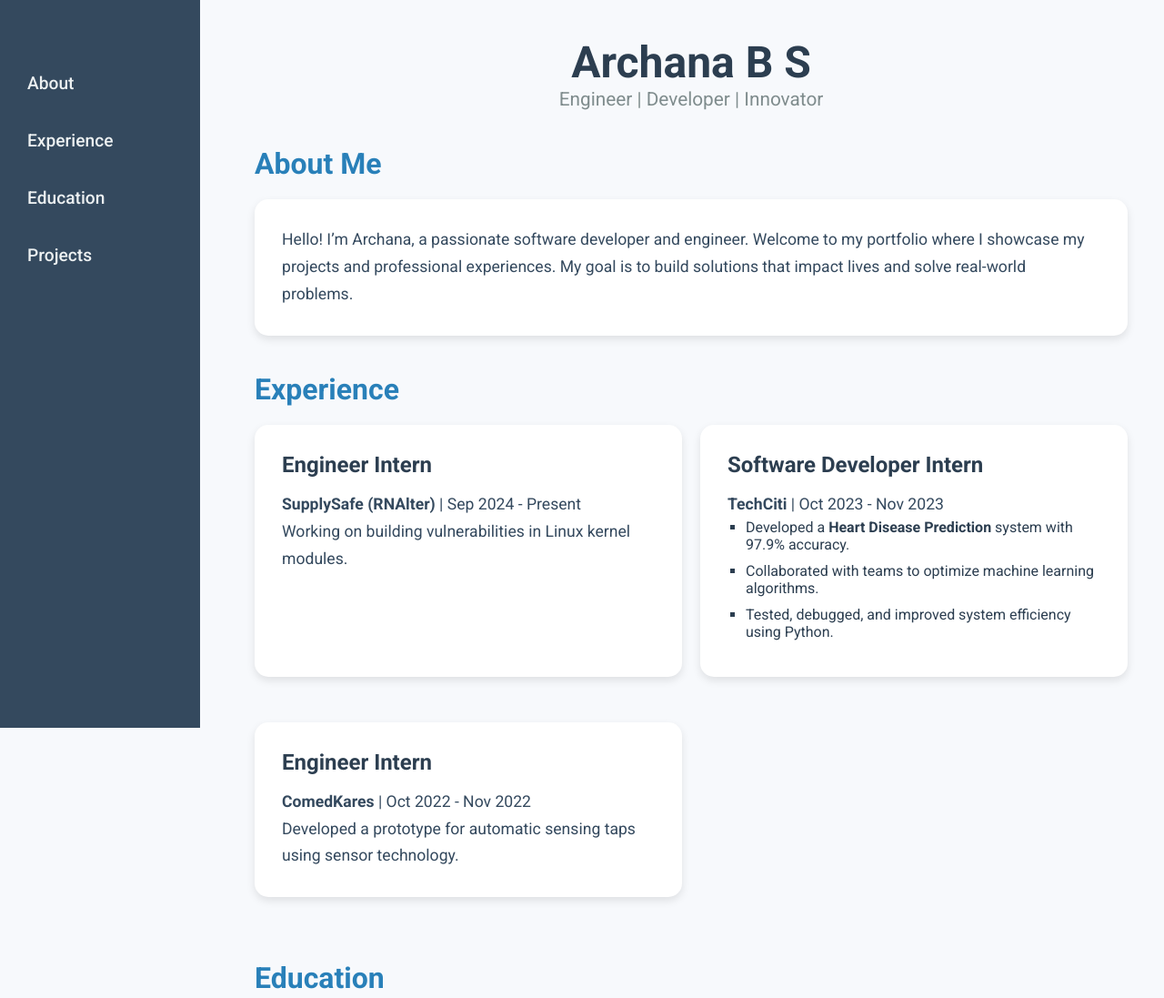
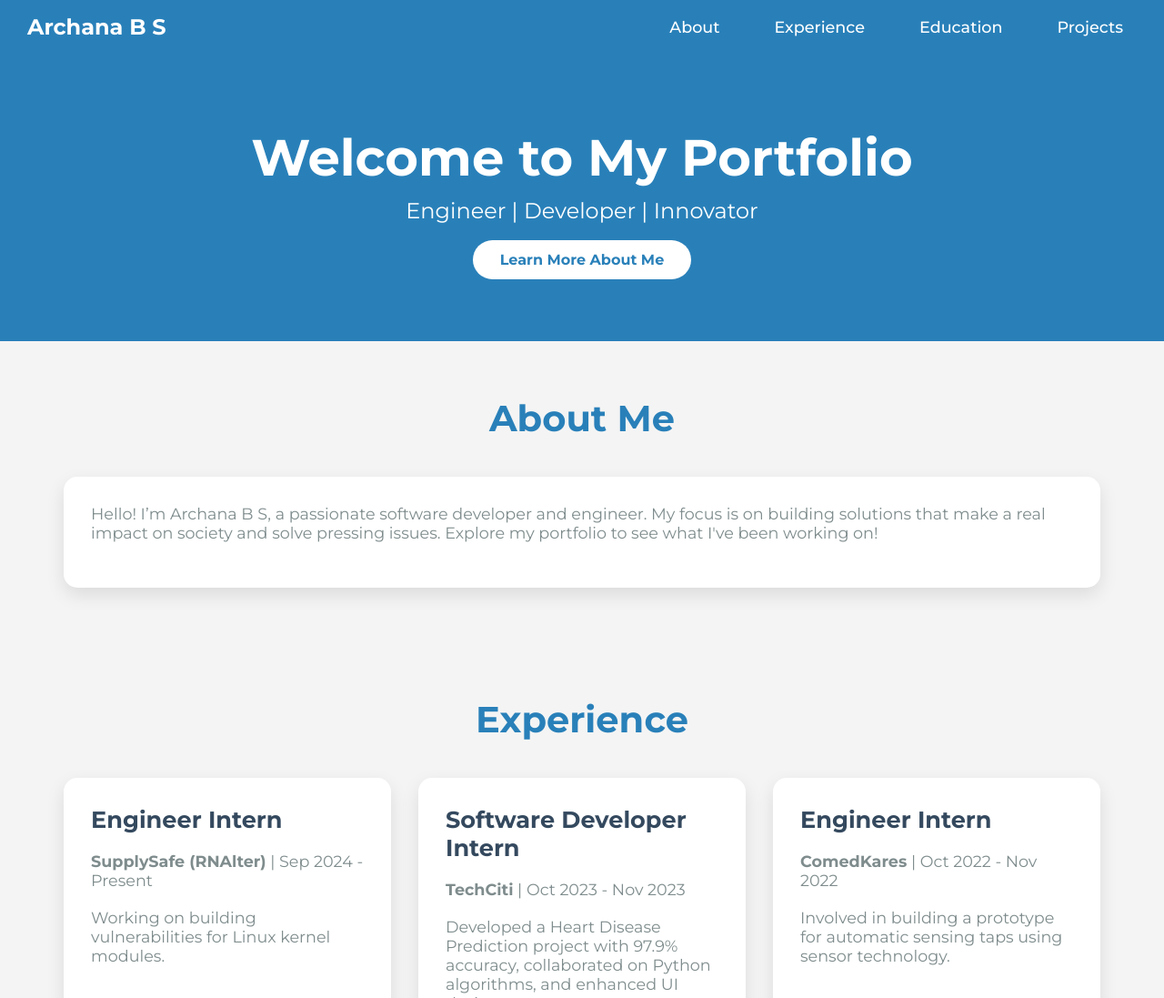
Before and after one commit to ArchanaBS-1233/ArchanaBS-1233.github.io, a plain HTML site: page index.html in a window 1280 px wide. Shown: the top 1097 px of the page at 91% size. Drawn offline with Linux system fonts and the light colour scheme.

Commit message:
Update index.html

```diff
--- a/index.html
+++ b/index.html
@@ -5,7 +5,7 @@
     <title>Archana B S Portfolio</title>
     <style>
         /* Importing Google Fonts */
-        @import url('https://fonts.googleapis.com/css2?family=Roboto:wght@300;400;500;700&display=swap');
+        @import url('https://fonts.googleapis.com/css2?family=Montserrat:wght@400;500;700&display=swap');
 
         * {
             box-sizing: border-box;
@@ -14,138 +14,153 @@
         }
 
         body {
-            font-family: 'Roboto', sans-serif;
-            background-color: #f7f9fc;
+            font-family: 'Montserrat', sans-serif;
+            background-color: #f4f4f4;
             color: #2c3e50;
-            display: flex;
         }
 
-        /* Sidebar Navigation */
+        /* Navigation Bar */
         nav {
-            width: 220px;
-            background-color: #34495e;
-            padding: 20px;
-            height: 100vh;
-            position: fixed;
+            background-color: #2980b9;
+            padding: 15px 30px;
+            display: flex;
+            justify-content: space-between;
+            align-items: center;
+            position: sticky;
             top: 0;
-            left: 0;
+            z-index: 1000;
         }
 
         nav ul {
             list-style-type: none;
-            padding: 0;
-            margin-top: 50px;
+            display: flex;
         }
 
         nav ul li {
-            margin-bottom: 20px;
+            margin-left: 30px;
         }
 
         nav ul li a {
             text-decoration: none;
-            color: #ecf0f1;
-            font-size: 1.2em;
+            color: white;
             font-weight: 500;
-            padding: 10px;
-            display: block;
-            border-radius: 5px;
-            transition: background-color 0.3s;
+            font-size: 1.1em;
+            padding: 10px 15px;
+            transition: background-color 0.3s ease;
         }
 
         nav ul li a:hover {
-            background-color: #2980b9;
+            background-color: #1e6f99;
+            border-radius: 5px;
         }
 
-        /* Main Content Area */
-        .content {
-            margin-left: 240px;
-            padding: 40px;
-            width: calc(100% - 240px);
+        /* Hero Section */
+        .hero {
+            background-color: #2980b9;
+            color: white;
+            padding: 80px 0;
+            text-align: center;
         }
 
-        header {
-            text-align: center;
-            margin-bottom: 40px;
+        .hero h1 {
+            font-size: 3.5em;
+            font-weight: 700;
+            margin-bottom: 10px;
         }
 
-        header h1 {
-            font-size: 3em;
-            font-weight: 700;
-            color: #2c3e50;
-        }
-
-        header p {
-            font-size: 1.3em;
-            color: #7f8c8d;
-        }
-
-        /* Section Layout */
-        section {
-            margin-bottom: 40px;
-        }
-
-        h2 {
-            font-size: 2em;
-            font-weight: 600;
-            color: #2980b9;
-            margin-bottom: 20px;
-        }
-
-        /* Card Design */
-        .card {
-            background-color: #ffffff;
-            border-radius: 15px;
-            padding: 30px;
-            box-shadow: 0 4px 10px rgba(0, 0, 0, 0.1);
+        .hero p {
+            font-size: 1.5em;
+            font-weight: 400;
             margin-bottom: 30px;
         }
 
+        .hero a {
+            background-color: white;
+            color: #2980b9;
+            text-decoration: none;
+            padding: 12px 30px;
+            border-radius: 50px;
+            font-weight: 600;
+            transition: background-color 0.3s ease;
+        }
+
+        .hero a:hover {
+            background-color: #dfe6e9;
+        }
+
+        /* Content Sections */
+        .section {
+            padding: 60px 30px;
+            max-width: 1200px;
+            margin: 0 auto;
+        }
+
+        .section h2 {
+            font-size: 2.5em;
+            font-weight: 700;
+            color: #2980b9;
+            margin-bottom: 40px;
+            text-align: center;
+        }
+
+        /* Grid Layout for Experience and Education */
+        .grid-container {
+            display: grid;
+            grid-template-columns: repeat(auto-fit, minmax(300px, 1fr));
+            gap: 30px;
+        }
+
+        .card {
+            background-color: white;
+            padding: 30px;
+            border-radius: 15px;
+            box-shadow: 0 8px 20px rgba(0, 0, 0, 0.1);
+            transition: transform 0.3s ease, box-shadow 0.3s ease;
+        }
+
+        .card:hover {
+            transform: translateY(-10px);
+            box-shadow: 0 12px 24px rgba(0, 0, 0, 0.2);
+        }
+
         .card h3 {
-            font-size: 1.5em;
+            font-size: 1.6em;
             font-weight: 600;
-            color: #2c3e50;
-            margin-bottom: 15px;
+            color: #34495e;
+            margin-bottom: 20px;
         }
 
         .card p {
             font-size: 1.1em;
-            color: #34495e;
-            line-height: 1.7;
+            color: #7f8c8d;
+            margin-bottom: 20px;
         }
 
-        .card ul {
-            list-style-type: square;
-            margin-left: 20px;
+        /* Footer */
+        footer {
+            background-color: #34495e;
+            color: white;
+            text-align: center;
+            padding: 30px 0;
         }
 
-        .card ul li {
-            margin-bottom: 10px;
+        footer p {
+            font-size: 1.1em;
         }
 
-        /* Experience & Education Cards */
-        .card-experience,
-        .card-education {
-            display: grid;
-            grid-template-columns: 1fr 1fr;
-            gap: 20px;
+        /* Responsive */
+        @media (max-width: 768px) {
+            nav ul {
+                flex-direction: column;
+                margin-left: 0;
             }
 
-        /* Mobile Responsiveness */
-        @media (max-width: 768px) {
-            nav {
-                width: 100%;
-                height: auto;
-                position: relative;
+            .hero h1 {
+                font-size: 2.8em;
             }
 
-            .content {
-                margin-left: 0;
-                padding: 20px;
-            }
-
-            .card-experience,
-            .card-education {
-                grid-template-columns: 1fr;
+            .hero p {
+                font-size: 1.2em;
             }
         }
     </style>
@@ -153,8 +168,11 @@
 
 <body>
 
-    <!-- Sidebar Navigation -->
+    <!-- Navigation Bar -->
     <nav>
+        <div class="logo">
+            <h1 style="color: white;">Archana B S</h1>
+        </div>
         <ul>
             <li><a href="#about">About</a></li>
             <li><a href="#experience">Experience</a></li>
@@ -163,68 +181,52 @@
         </ul>
     </nav>
 
-    <!-- Main Content -->
-    <div class="content">
-        <header>
-            <h1>Archana B S</h1>
+    <!-- Hero Section -->
+    <section class="hero">
+        <h1>Welcome to My Portfolio</h1>
         <p>Engineer | Developer | Innovator</p>
-        </header>
+        <a href="#about">Learn More About Me</a>
+    </section>
 
     <!-- About Section -->
-        <section id="about">
+    <section class="section" id="about">
         <h2>About Me</h2>
         <div class="card">
-                <p>Hello! I’m Archana, a passionate software developer and engineer. Welcome to my portfolio where I
-                    showcase my projects and professional experiences. My goal is to build solutions that impact lives
-                    and solve real-world problems.</p>
+            <p>Hello! I’m Archana B S, a passionate software developer and engineer. My focus is on building solutions that make a real impact on society and solve pressing issues. Explore my portfolio to see what I've been working on!</p>
         </div>
     </section>
 
     <!-- Experience Section -->
-        <section id="experience">
+    <section class="section" id="experience">
         <h2>Experience</h2>
-
-            <div class="card-experience">
-                <!-- Experience 1 -->
+        <div class="grid-container">
             <div class="card">
                 <h3>Engineer Intern</h3>
                 <p><strong>SupplySafe (RNAlter)</strong> | Sep 2024 - Present</p>
-                    <p>Working on building vulnerabilities in Linux kernel modules.</p>
+                <p>Working on building vulnerabilities for Linux kernel modules.</p>
             </div>
-
-                <!-- Experience 2 -->
             <div class="card">
                 <h3>Software Developer Intern</h3>
                 <p><strong>TechCiti</strong> | Oct 2023 - Nov 2023</p>
-                    <ul>
-                        <li>Developed a <strong>Heart Disease Prediction</strong> system with 97.9% accuracy.</li>
-                        <li>Collaborated with teams to optimize machine learning algorithms.</li>
-                        <li>Tested, debugged, and improved system efficiency using Python.</li>
-                    </ul>
+                <p>Developed a Heart Disease Prediction project with 97.9% accuracy, collaborated on Python algorithms, and enhanced UI design.</p>
             </div>
-
-                <!-- Experience 3 -->
             <div class="card">
                 <h3>Engineer Intern</h3>
                 <p><strong>ComedKares</strong> | Oct 2022 - Nov 2022</p>
-                    <p>Developed a prototype for automatic sensing taps using sensor technology.</p>
+                <p>Involved in building a prototype for automatic sensing taps using sensor technology.</p>
             </div>
         </div>
     </section>
 
     <!-- Education Section -->
-        <section id="education">
+    <section class="section" id="education">
         <h2>Education</h2>
-
-            <div class="card-education">
-                <!-- Education 1 -->
+        <div class="grid-container">
             <div class="card">
                 <h3>Bachelor of Engineering</h3>
                 <p><strong>T John Institute of Technology</strong> | 2021 - Present</p>
                 <p>CGPA: 8.5</p>
             </div>
-
-                <!-- Education 2 -->
             <div class="card">
                 <h3>Pre-University</h3>
                 <p><strong>Christ Academy</strong> | 2019 - 2021</p>
@@ -234,14 +236,18 @@
     </section>
 
     <!-- Projects Section -->
-        <section id="projects">
+    <section class="section" id="projects">
         <h2>Projects</h2>
         <div class="card">
             <h3>Heart Disease Prediction System</h3>
-                <p>Developed a system to predict heart disease using machine learning techniques. Achieved an accuracy rate of 97.9%.</p>
+            <p>Developed a heart disease prediction system using machine learning algorithms, achieving 97.9% accuracy. The project aids healthcare professionals in making informed decisions.</p>
         </div>
     </section>
-    </div>
+
+    <!-- Footer -->
+    <footer>
+        <p>&copy; 2024 Archana B S - All Rights Reserved</p>
+    </footer>
 
 </body>
 
```
Lines whose indentation alone changed are shown as unchanged.
